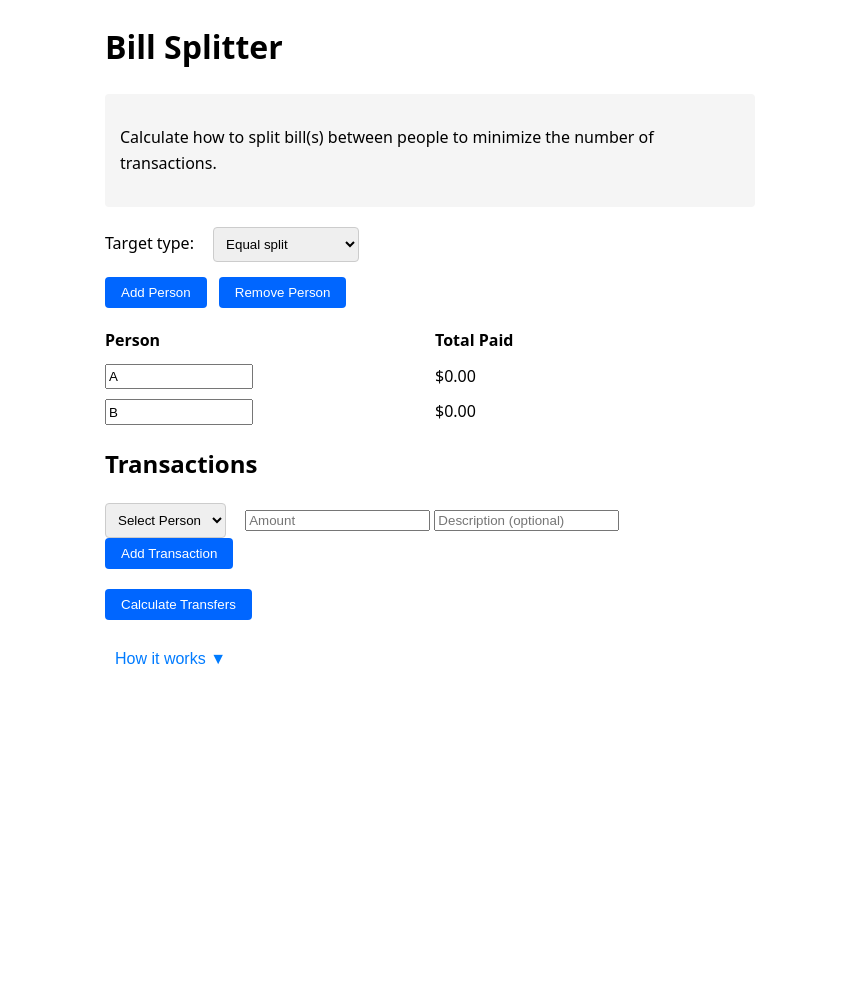
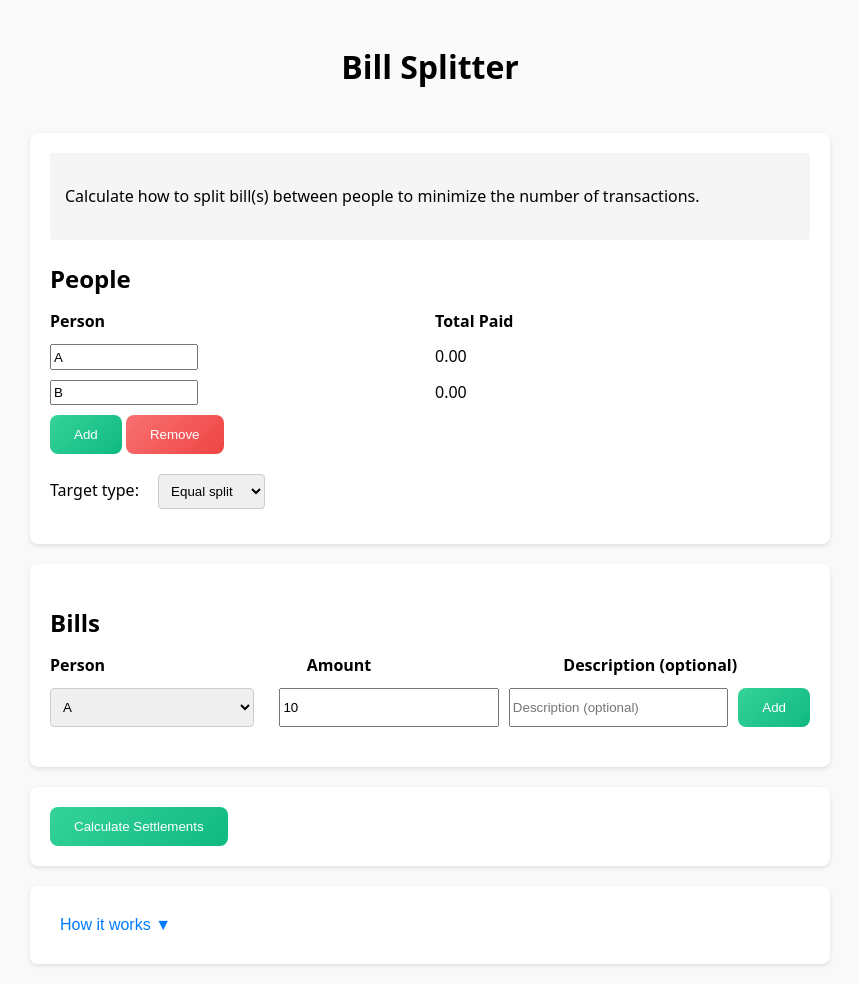
Before and after one commit to jac08h/jac08h.github.io, a Jekyll site: the page bills/index.html, which Jekyll copies as it is, in a window 1280 px wide. Shown: the whole page, without its empty margins (210-1069 px from the left). Built offline with Jekyll 4.4.1, drawn with Linux system fonts in a browser that asks for light colours; before the commit the page ends 900 px from its top, so only the background shows below that.

Commit message:
[Bills] Face-lift

```diff
--- a/bills/index.html
+++ b/bills/index.html
@@ -7,22 +7,13 @@
     <link rel="stylesheet" href="styles.css">
 </head>
 <body>
-    <h1>Bill Splitter</h1>
+    <div class="container">
+        <h1 class="title">Bill Splitter</h1>
+        <div class="card">
             <div class="description">
                 <p>Calculate how to split bill(s) between people to minimize the number of transactions.</p>
             </div>
-    <div class="target-type">
-        <label>Target type:</label>
-        <select id="targetType" onchange="switchTargetType()">
-            <option value="none">Equal split</option>
-            <option value="percentage">Target percentage</option>
-            <option value="amount">Target amount</option>
-        </select>
-    </div>
-    <div class="input-group">
-        <button onclick="addPerson()">Add Person</button>
-        <button onclick="removePerson()">Remove Person</button>
-    </div>
+            <h2 class="subtitle">People</h2>
             <div class="headers">
                 <div>Person</div>
                 <div>Total Paid</div>
@@ -31,42 +22,63 @@
             <div id="people">
                 <div class="person-inputs">
                     <input type="text" placeholder="Name" value="A">
-            <div class="total-amount">$0.00</div>
+                    <div class="total-amount">0.00</div>
                     <input type="number" step="1" placeholder="e.g. 50" min="0" max="100" class="target">
                 </div>
                 <div class="person-inputs">
                     <input type="text" placeholder="Name" value="B">
-            <div class="total-amount">$0.00</div>
+                    <div class="total-amount">0.00</div>
                     <input type="number" step="1" placeholder="e.g. 50" min="0" max="100" class="target">
                 </div>
             </div>
+            <div class="input-group">
+                <button onclick="addPerson()">Add</button>
+                <button onclick="removePerson()">Remove</button>
+            </div>
+            <div class="target-type">
+                <label>Target type:</label>
+                <select id="targetType" onchange="switchTargetType()">
+                    <option value="none">Equal split</option>
+                    <option value="percentage">Percentage</option>
+                </select>
+            </div>
 
-    <div class="input-group transactions-section">
-        <h2>Transactions</h2>
+
+        </div>
+
+        <div class="card">
+            <h2 class="subtitle">Bills</h2>
+            <div class="headers">
+                <div>Person</div>
+                <div>Amount</div>
+                <div>Description (optional)</div>
+            </div>
             <div class="transaction-input">
                 <select id="transactionPerson">
                     <option value="">Select Person</option>
                 </select>
-            <input type="number" id="transactionAmount" placeholder="Amount" min="0" step="0.01">
+                <input type="number" id="transactionAmount" placeholder="Amount" min="0" step="1" value="10">
                 <input type="text" id="transactionDescription" placeholder="Description (optional)">
-            <button onclick="addTransaction()">Add Transaction</button>
+                <button onclick="addTransaction()">Add</button>
             </div>
             <div id="transactionsList"></div>
         </div>
 
-    <div class="input-group">
-        <button onclick="calculate()">Calculate Transfers</button>
-    </div>
+        <div class="card">
+            <button onclick="calculate()">Calculate Settlements</button>
             <div id="error" class="hidden"></div>
             <div id="results" class="hidden"></div>
-    <div class="input-group">
+        </div>
+
+        <div class="card">
             <button id="toggleAlgorithm" onclick="toggleExplanation()">How it works ▼</button>
-    </div>
             <div id="algorithmExplanation" class="algorithm-explanation hidden">
                 <div class="algorithm-content">
                     <p>The algorithm works by repeatedly matching the person who owes the most money with the person who is owed the most. In each step, a payment is made between them using whichever amount is smaller - either what's owed or what's due. This ensures that at least one person's balance will be completely settled (reduced to zero) after each transfer. The process continues, matching the next highest debtor and creditor, until everyone's balance is zero and all debts are settled.</p>
                 </div>
             </div>
+        </div>
+    </div>
     <script src="script.js"></script>
 </body>
 </html>
--- a/bills/script.js
+++ b/bills/script.js
@@ -3,7 +3,7 @@ let transactions = [];
 function updatePersonDropdown() {
     const select = document.getElementById('transactionPerson');
     const currentValue = select.value;
-    select.innerHTML = '<option value="">Select Person</option>';
+    select.innerHTML = '';
 
     const names = Array.from(document.querySelectorAll('.person-inputs input[type="text"]'))
         .map(input => input.value);
@@ -27,7 +27,7 @@ function updateTotalAmounts() {
         const totalAmount = transactions
             .filter(t => t.person === name)
             .reduce((sum, t) => sum + t.amount, 0);
-        person.querySelector('.total-amount').textContent = `$${totalAmount.toFixed(2)}`;
+        person.querySelector('.total-amount').textContent = totalAmount.toFixed(2);
     });
 }
 
@@ -50,9 +50,9 @@ function addTransaction() {
 
     updateTransactionsList();
     updateTotalAmounts();
+    hideResults();
 
-    // Reset inputs
-    document.getElementById('transactionAmount').value = '';
+    // Reset description input
     document.getElementById('transactionDescription').value = '';
 }
 
@@ -60,6 +60,7 @@ function removeTransaction(id) {
     transactions = transactions.filter(t => t.id !== id);
     updateTransactionsList();
     updateTotalAmounts();
+    hideResults();
 }
 
 function updateTransactionsList() {
@@ -67,7 +68,7 @@ function updateTransactionsList() {
     list.innerHTML = transactions.map(t => `
         <div class="transaction-item">
             <span>${t.person}</span>
-            <span>$${t.amount.toFixed(2)}</span>
+            <span>${t.amount.toFixed(2)}</span>
             <span>${t.description}</span>
             <button onclick="removeTransaction(${t.id})">Remove</button>
         </div>
@@ -138,12 +139,13 @@ function addPerson() {
 
     div.innerHTML = `
         <input type="text" placeholder="Name" value="${nameChar}">
-        <div class="total-amount">$0.00</div>
+        <div class="total-amount">0.00</div>
         <input type="number" step="${targetStep}" placeholder="${targetPlaceholder}"
                min="0" ${targetMax} class="target" style="display: ${targetDisplay}">
     `;
     people.appendChild(div);
     updatePersonDropdown();
+    hideResults();
 }
 
 function removePerson() {
@@ -154,6 +156,7 @@ function removePerson() {
         transactions = transactions.filter(t => t.person !== removedPerson);
         updateTransactionsList();
         updatePersonDropdown();
+        hideResults();
     }
 }
 
@@ -190,7 +193,7 @@ function validate() {
     const totalPaid = amounts.reduce((a, b) => a + b, 0);
 
     if (amounts.every(a => a === 0)) {
-        error.textContent = 'No transactions added yet.';
+        error.textContent = 'No expenses added yet.';
         is_ok = false;
     }
 
@@ -267,7 +270,7 @@ function calculate() {
         .map(input => input.value);
 
     const amounts = Array.from(people.getElementsByClassName('total-amount'))
-        .map(div => parseFloat(div.textContent.replace('$', '')));
+        .map(div => parseFloat(div.textContent));
 
     const targets = Array.from(people.getElementsByClassName('target'))
         .map(input => input.value ? parseFloat(input.value) : null);
@@ -278,10 +281,10 @@ function calculate() {
     results.innerHTML = '';
 
     if (transfers.length === 0) {
-        results.innerHTML += '<p>No transfers needed!</p>';
+        results.innerHTML += '<p>No settlements needed!</p>';
     } else {
         transfers.forEach(([from, to, amount]) => {
-            results.innerHTML += `<p>${names[from]} → <b>$${amount.toFixed(2)}</b> → ${names[to]}</p>`;
+            results.innerHTML += `<p>${names[from]} → <b>${amount.toFixed(2)}</b> → ${names[to]}</p>`;
         });
     }
 
@@ -301,6 +304,9 @@ function toggleExplanation() {
     }
 }
 
+function hideResults() {
+    document.getElementById('results').classList.add('hidden');
+}
 
 // Add event listeners for name changes
 document.addEventListener('input', function(e) {
@@ -318,6 +324,7 @@ document.addEventListener('input', function(e) {
         e.target.defaultValue = newName;
         updateTransactionsList();
         updatePersonDropdown();
+        hideResults();
     }
 });
 
--- a/bills/styles.css
+++ b/bills/styles.css
@@ -1,9 +1,34 @@
 body {
     font-family: system-ui, -apple-system, sans-serif;
-    max-width: 650px;
+    max-width: 800px;
     margin: 20px auto;
     padding: 0 20px;
     line-height: 1.6;
+    background-color: #f9f9f9;
+}
+
+.container {
+    display: flex;
+    flex-direction: column;
+    gap: 20px;
+}
+
+.title {
+    text-align: center;
+    font-size: 2em;
+    margin-bottom: 20px;
+}
+
+.card {
+    background: white;
+    padding: 20px;
+    border-radius: 8px;
+    box-shadow: 0 2px 4px rgba(0, 0, 0, 0.1);
+}
+
+.subtitle {
+    font-size: 1.5em;
+    margin-bottom: 10px;
 }
 
 .input-group {
@@ -34,17 +59,34 @@ body {
 }
 
 button {
-    padding: 8px 16px;
-    background: #0066ff;
-    color: white;
+    padding: 0.75rem 1.5rem;
     border: none;
-    border-radius: 4px;
+    border-radius: 0.5rem;
+    font-weight: 500;
     cursor: pointer;
-    margin-right: 8px;
+    transition: transform 0.2s ease, box-shadow 0.2s ease;
 }
 
 button:hover {
-    background: #0052cc;
+    transform: translateY(-1px);
+    box-shadow: 0 4px 6px -1px rgba(37, 99, 235, 0.3);
+}
+
+button:active {
+    transform: translateY(0);
+}
+
+button[onclick="addPerson()"],
+button[onclick="addTransaction()"],
+button[onclick="calculate()"] {
+    background: linear-gradient(135deg, #34d399, #10b981);
+    color: white;
+}
+
+button[onclick="removePerson()"],
+button[onclick^="removeTransaction("] {
+    background: linear-gradient(135deg, #f87171, #ef4444);
+    color: white;
 }
 
 #results,
@@ -118,3 +160,199 @@ select {
 #toggleAlgorithm:hover {
     background-color: #f8f9fa;
 }
+
+.transaction-input {
+    display: grid;
+    grid-template-columns: 1fr 1fr 1fr auto;
+    gap: 10px;
+    margin-bottom: 20px;
+}
+
+.transaction-item {
+    display: grid;
+    grid-template-columns: 1fr 1fr 1fr auto;
+    gap: 10px;
+    margin-bottom: 10px;
+body {
+  font-family: 'Inter', system-ui, -apple-system, sans-serif;
+  max-width: 1000px;
+  margin: 0 auto;
+  padding: 2rem;
+  line-height: 1.7;
+  background-color: #fafbfc;
+  color: #1a1a1a;
+}
+
+.container {
+  display: flex;
+  flex-direction: column;
+  gap: 2rem;
+}
+
+.title {
+  text-align: center;
+  font-size: 2.5rem;
+  font-weight: 700;
+  margin-bottom: 2rem;
+  background: linear-gradient(135deg, #2563eb, #3b82f6);
+  -webkit-background-clip: text;
+  background-clip: text;
+  color: transparent;
+}
+
+.card {
+  background: white;
+  padding: 1.5rem;
+  border-radius: 1rem;
+  box-shadow: 0 4px 6px -1px rgba(0, 0, 0, 0.1),
+              0 2px 4px -1px rgba(0, 0, 0, 0.06);
+  transition: transform 0.2s ease, box-shadow 0.2s ease;
+}
+
+.card:hover {
+  transform: translateY(-2px);
+  box-shadow: 0 10px 15px -3px rgba(0, 0, 0, 0.1),
+              0 4px 6px -2px rgba(0, 0, 0, 0.05);
+}
+
+.subtitle {
+  font-size: 1.75rem;
+  font-weight: 600;
+  margin-bottom: 1rem;
+  color: #2d3748;
+}
+
+.input-group {
+  margin-bottom: 1.5rem;
+}
+
+.person-inputs {
+  display: grid;
+  grid-template-columns: repeat(3, 1fr);
+  gap: 1rem;
+  margin-bottom: 1rem;
+}
+
+.person-inputs input[type="text"],
+.person-inputs input[type="number"],
+select {
+  width: 100%;
+  padding: 0.75rem;
+  border: 1px solid #e2e8f0;
+  border-radius: 0.5rem;
+  font-size: 1rem;
+  transition: border-color 0.2s ease, box-shadow 0.2s ease;
+}
+
+.person-inputs input[type="text"]:focus,
+.person-inputs input[type="number"]:focus,
+select:focus {
+  outline: none;
+  border-color: #3b82f6;
+  box-shadow: 0 0 0 3px rgba(59, 130, 246, 0.1);
+}
+
+.headers {
+  display: grid;
+  grid-template-columns: repeat(3, 1fr);
+  gap: 1rem;
+  margin-bottom: 1rem;
+  font-weight: 600;
+  color: #4a5568;
+}
+
+button {
+  padding: 0.75rem 1.5rem;
+  background: linear-gradient(135deg, #2563eb, #3b82f6);
+  color: white;
+  border: none;
+  border-radius: 0.5rem;
+  font-weight: 500;
+  cursor: pointer;
+  transition: transform 0.2s ease, box-shadow 0.2s ease;
+}
+
+button:hover {
+  transform: translateY(-1px);
+  box-shadow: 0 4px 6px -1px rgba(37, 99, 235, 0.3);
+}
+
+button:active {
+  transform: translateY(0);
+}
+
+button[onclick="addPerson()"],
+button[onclick="addTransaction()"],
+button[onclick="calculate()"] {
+  background: linear-gradient(135deg, #34d399, #10b981);
+  color: white;
+}
+
+button[onclick="removePerson()"],
+button[onclick^="removeTransaction("] {
+  background: linear-gradient(135deg, #f87171, #ef4444);
+  color: white;
+}
+
+#results,
+#error {
+  margin-top: 1.5rem;
+  padding: 1.5rem;
+  border-radius: 0.75rem;
+  animation: fadeIn 0.3s ease;
+}
+
+#results {
+  background: #f8fafc;
+  border-left: 4px solid #3b82f6;
+}
+
+#error {
+  background: #fef2f2;
+  border-left: 4px solid #ef4444;
+  color: #dc2626;
+}
+
+.description {
+  background: #f8fafc;
+  padding: 1.5rem;
+  border-radius: 0.75rem;
+  border-left: 4px solid #64748b;
+  margin-bottom: 1.5rem;
+}
+
+.algorithm-explanation {
+  margin-top: 1.5rem;
+  padding: 1.5rem;
+  background: #f8fafc;
+  border-left: 4px solid #3b82f6;
+  border-radius: 0.75rem;
+  transition: all 0.3s ease;
+}
+
+.transaction-input,
+.transaction-item {
+  display: grid;
+  grid-template-columns: 1fr 1fr 1fr auto;
+  gap: 1rem;
+  margin-bottom: 1rem;
+  align-items: center;
+}
+
+@keyframes fadeIn {
+  from { opacity: 0; transform: translateY(10px); }
+  to { opacity: 1; transform: translateY(0); }
+}
+
+@media (max-width: 768px) {
+  .person-inputs,
+  .transaction-input,
+  .transaction-item {
+    grid-template-columns: 1fr;
+  }
+
+  body {
+    padding: 1rem;
+    }
+}
+}
```
Lines whose indentation alone changed are shown as unchanged.
